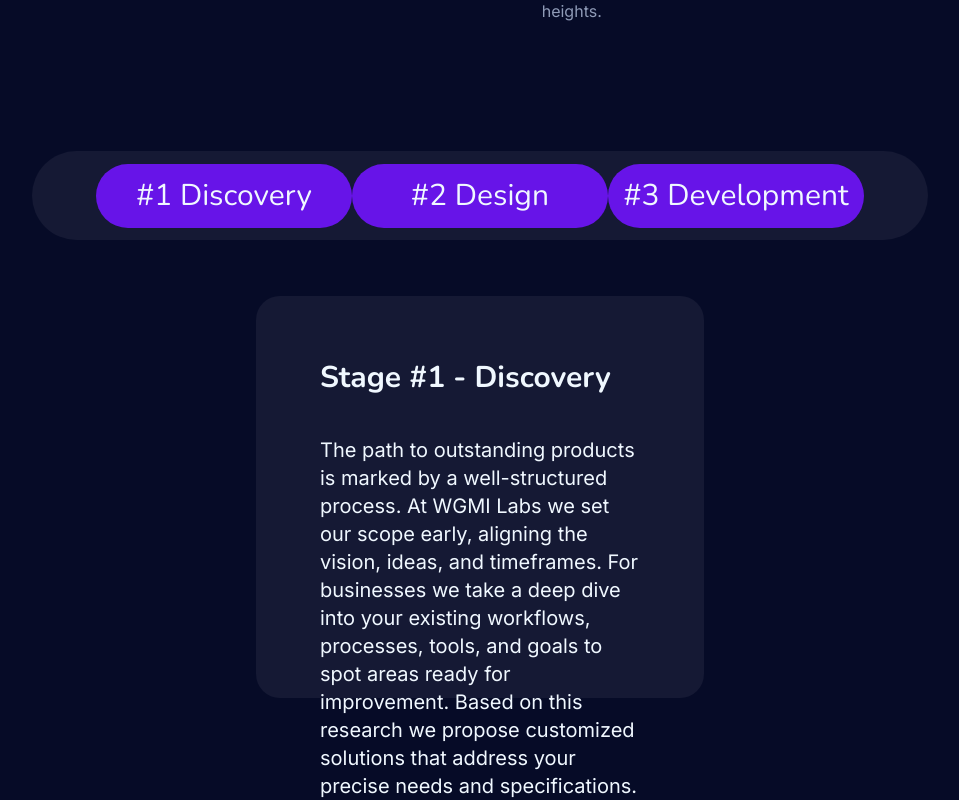
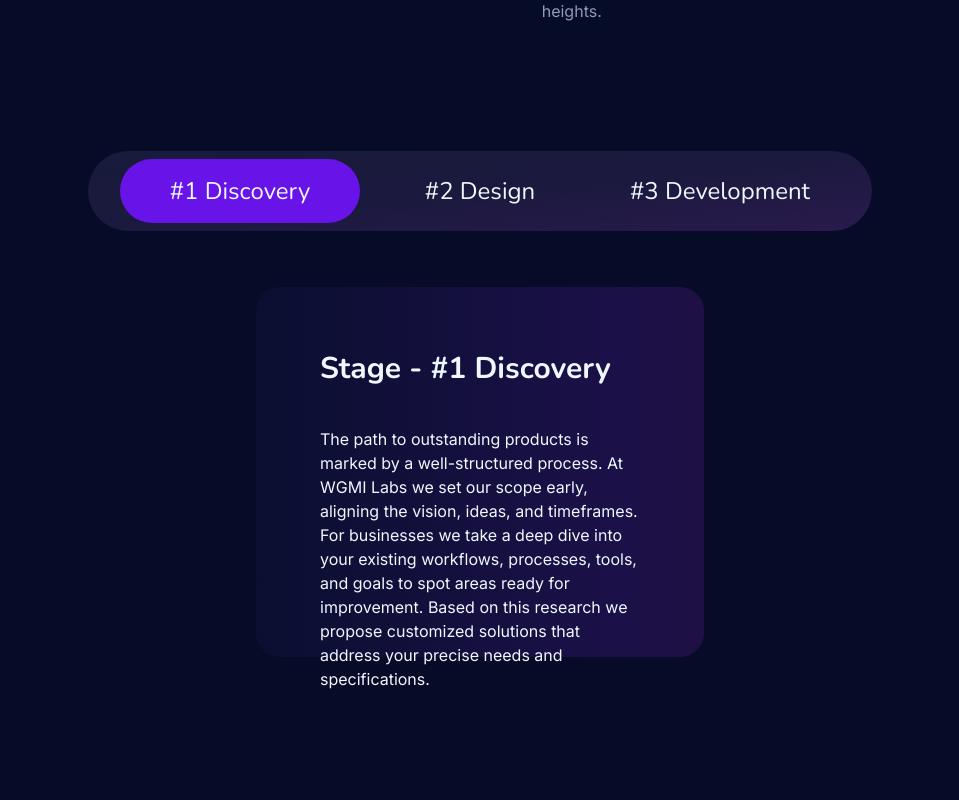
Before and after one commit to paradus-hex/ascend-ai-landing, a Next.js app: page / in a window 1280 px wide. Shown: the part 1453-2253 px from the top of the page, without its empty margins (160-1119 px from the left). After the commit the page ends 2158 px from the top, so only its background shows below. Built offline with nearby package versions, Linux system fonts and the light colour scheme.

Commit message:
toggle tab fixed

```diff
--- a/app/components/about/about.tsx
+++ b/app/components/about/about.tsx
@@ -1,14 +1,25 @@
+"use client"
 import React from 'react'
 import AboutHeading from './aboutHeading'
 import ToggleTab from './toggleTab'
 import Description from './description'
+import { useState } from "react";
 
 const About = () => {
+
+  const aboutLists: string[] = ["#1 Discovery", "#2 Design", "#3 Development"]
+
+  const [Selected, setSelected] = useState(0)
+
+  const clickedTab = (index: number) =>{
+    setSelected(index)
+  }
+
   return (
     <div >
         <AboutHeading/>
-        <ToggleTab/>
-        <Description/>
+        <ToggleTab aboutLists={[...aboutLists]} Selected={Selected} setSelected={setSelected} clickedTab={clickedTab}/>
+        <Description aboutLists={[...aboutLists]} Selected={Selected}/>
     </div>
   )
 }
--- a/app/components/about/description.tsx
+++ b/app/components/about/description.tsx
@@ -1,20 +1,21 @@
 import React from "react";
 
-const Description = () => {
+const Description = (props) => {
   return (
     <div className="flex justify-center">
-
-    <div className="bg-[#151934] w-[54.0625rem] h-[25.125rem] mt-14 py-16 px-16 rounded-3xl">
-      <h4 className="font-nunito text-3xl font-bold pb-10">Stage #1 - Discovery</h4>
-      <p className="text-xl">
-        The path to outstanding products is marked by a well-structured process.
-        At WGMI Labs we set our scope early, aligning the vision, ideas, and
-        timeframes. For businesses we take a deep dive into your existing
-        workflows, processes, tools, and goals to spot areas ready for
-        improvement. Based on this research we propose customized solutions that
-        address your precise needs and specifications.
-      </p>
-    </div>
+      <div className="bg-gradient-to-r from-indigo-900/[0.1] via-violet-900/[0.3] via-80% to-purple-900/[0.3] w-[45.0625rem] h-[23.125rem] mt-14 py-16 px-16 rounded-3xl">
+        <h4 className="font-nunito text-3xl font-bold pb-10 transition duration-700  ">
+          Stage - {props.aboutLists[props.Selected]}
+        </h4>
+        <p className="text-m">
+          The path to outstanding products is marked by a well-structured
+          process. At WGMI Labs we set our scope early, aligning the vision,
+          ideas, and timeframes. For businesses we take a deep dive into your
+          existing workflows, processes, tools, and goals to spot areas ready
+          for improvement. Based on this research we propose customized
+          solutions that address your precise needs and specifications.
+        </p>
+      </div>
     </div>
   );
 };
--- a/app/components/about/toggleTab.tsx
+++ b/app/components/about/toggleTab.tsx
@@ -1,12 +1,19 @@
-import React from "react";
 
-const ToggleTab = () => {
+
+
+
+const ToggleTab = (props: any) => {
+
+
   return (
-    <div className="flex justify-center mt-32 font-nunito text-3xl">
-      <div className="flex justify-between items-center rounded-full w-[60rem] bg-[#151934] h-[5.5625rem] px-16">
-        <h3 className="bg-[#7214ffe2] w-[16rem] h-[4rem] flex justify-center items-center rounded-full">#1 Discovery</h3>
-        <h3 className="bg-[#7214ffe2] w-[16rem] h-[4rem] flex justify-center items-center rounded-full">#2 Design</h3>
-        <h3 className="bg-[#7214ffe2] w-[16rem] h-[4rem] flex justify-center items-center rounded-full">#3 Development</h3>
+    <div className="flex justify-center mt-32 font-nunito text-2xl">
+      <div className="bg-gradient-to-br from-indigo-900/[0.09] via-violet-900/[0.1] to-purple-900/[0.3] flex justify-between items-center rounded-full w-[50rem] bg-[#151934] h-[5rem] px-8">
+        {props.aboutLists.map((aboutList:string, i:number) => (
+
+        <h3 key={i} onClick={() => props.setSelected(i)} className={`${props.Selected == i? "bg-[#7214ffe2]": ""} transition duration-700 cursor-default w-[15rem] h-[4rem] flex justify-center items-center rounded-full`}>
+          {aboutList}
+        </h3>
+        ))}
       </div>
     </div>
   );
```
